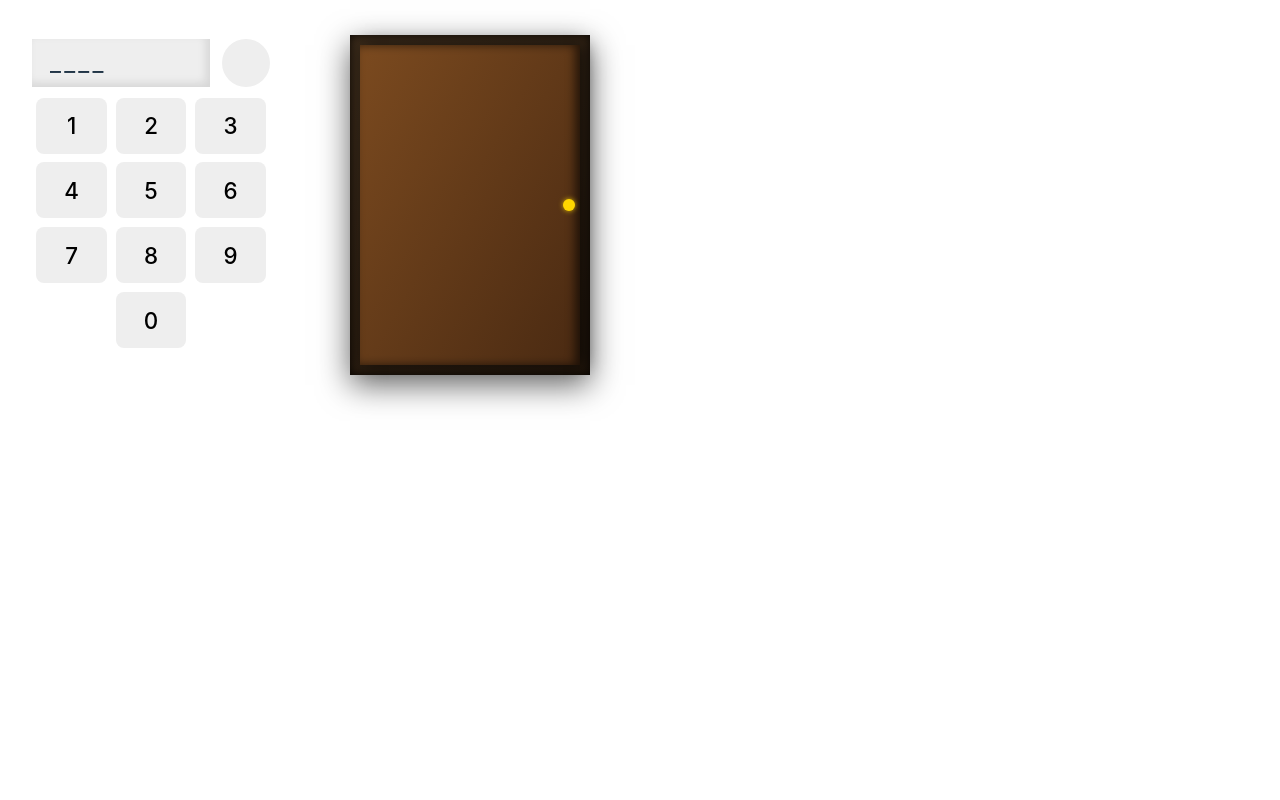
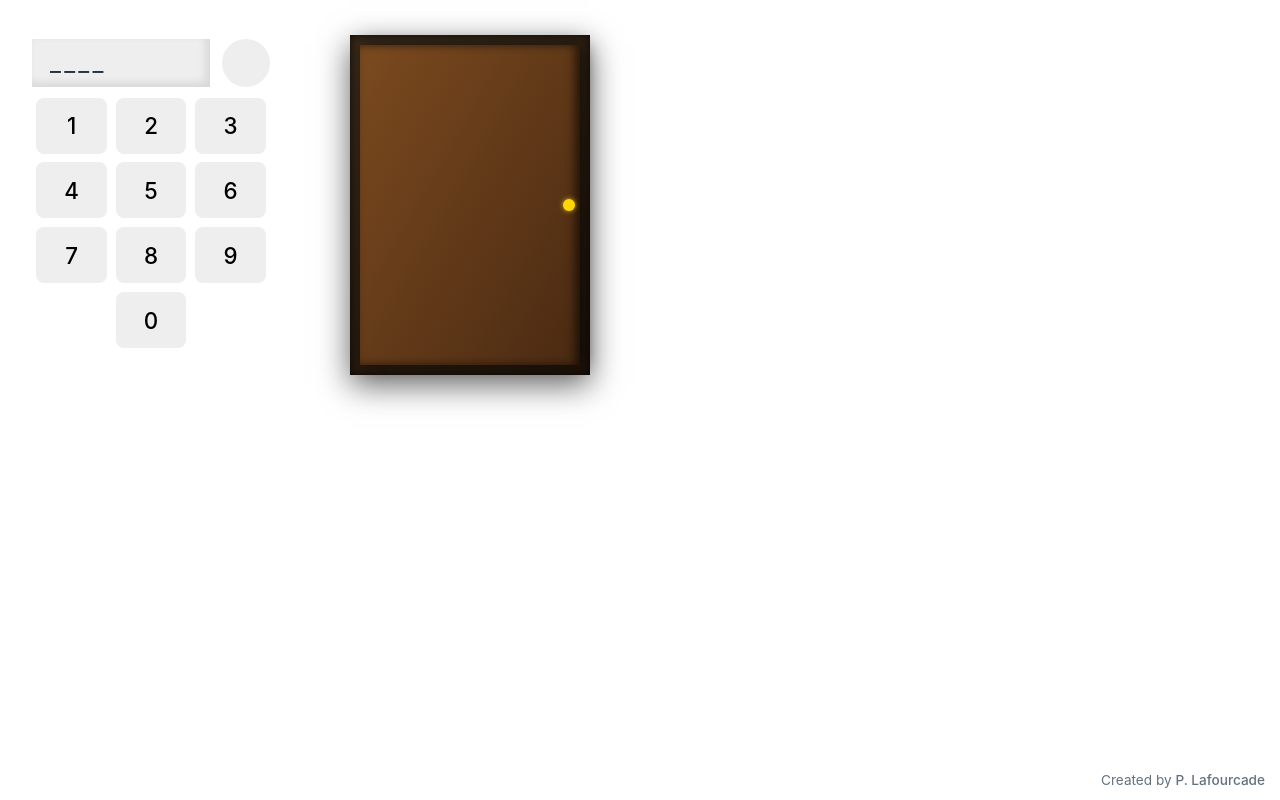
Before and after one commit to ChrisSub08/ChrisSub08.github.io, a plain HTML site: page index.html in a window 1280 px wide. Drawn offline with Linux system fonts and the light colour scheme.

Commit message:
Update index.html

```diff
--- a/index.html
+++ b/index.html
@@ -185,6 +185,26 @@
           flex-direction: column;
         }
       }
+
+      #credits {
+        position: fixed;
+        bottom: 10px;
+        right: 15px;
+        font-size: 0.85em;
+        opacity: 0.7;
+        user-select: none;
+      }
+
+      #credits a {
+        color: inherit;
+        text-decoration: none;
+        font-weight: 500;
+      }
+
+      #credits a:hover {
+        text-decoration: underline;
+        opacity: 1;
+      }
     </style>
   </head>
   <body>
@@ -339,5 +359,13 @@
       }
       resetCode();
     </script>
+
+    <footer id="credits">
+      Created by
+      <a href="https://sancy.iut.uca.fr/~lafourcade/naive-digicode/" target="_blank" rel="noopener">
+        P. Lafourcade
+      </a>
+    </footer>
   </body>
+
 </html>
```
